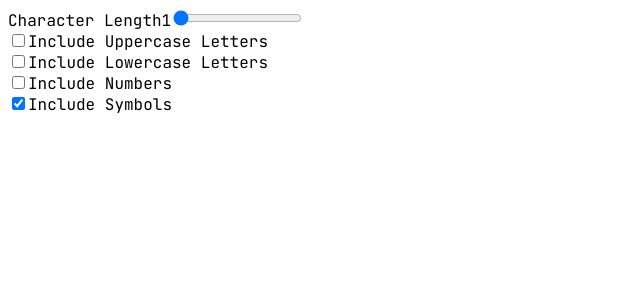
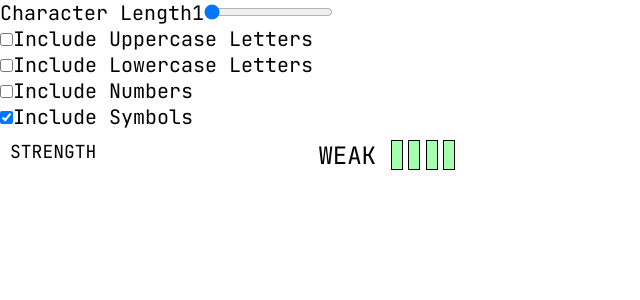
Before and after one commit to nikeshnaik/password_generator, a React (Create React App) app: page / in a window 1280 px wide. Shown: the top 300 px of the page, without its empty margins (0-640 px from the left). Built offline with nearby package versions, Linux system fonts and the light colour scheme.

Commit message:
feat: Strength Indicator Implemented

```diff
--- a/package.json
+++ b/package.json
@@ -6,12 +6,15 @@
     "@testing-library/jest-dom": "^5.16.5",
     "@testing-library/react": "^13.4.0",
     "@testing-library/user-event": "^13.5.0",
+    "gh-pages": "^4.0.0",
     "react": "^18.2.0",
     "react-dom": "^18.2.0",
     "react-scripts": "5.0.1",
     "web-vitals": "^2.1.4"
   },
   "scripts": {
+    "predeploy": "npm run build",
+    "deploy": "gh-pages -d build",
     "start": "react-scripts start",
     "build": "react-scripts build",
     "test": "react-scripts test",
@@ -34,5 +37,6 @@
       "last 1 firefox version",
       "last 1 safari version"
     ]
-  }
+  },
+  "homepage": "https://nikeshnaik.github.io/password_generator"
 }
--- a/src/App.css
+++ b/src/App.css
@@ -1 +1,3 @@
-.App {}
+.App {
+  font-size: 2rem;
+}
--- a/src/App.js
+++ b/src/App.js
@@ -2,6 +2,7 @@ import './App.css';
 import FilterBox from './components/FilterBox/filterbox';
 
 import { useState } from "react"
+import StrengthIndicator from './components/StrengthIndicator/strengthindicator';
 
 function App() {
 
@@ -32,6 +33,7 @@ function App() {
   return (
     <div className="App">
       <FilterBox filterChecksboxes={filterChecksboxes} characterLen={characterLen} handleCharacterLen={handleCharacterLen} handleCheckbox={handleCheckbox} />
+      <StrengthIndicator strength_class="strong" strength_string="WEAK" />
     </div>
   );
 }
--- /dev/null
+++ b/src/components/StrengthIndicator/strengthindicator.jsx
@@ -0,0 +1,40 @@
+import styles from "./strengthindicator.module.css"
+
+
+function StrengthIndicator(props) {
+
+    const colorWithStrengthMapping = {
+        "weak": styles.weak,
+        "too_weak": styles.too_weak,
+        "medium": styles.medium,
+        "strong": styles.strong
+    }
+
+    const indicatingBars = [1, 1, 1, 1].map(item => {
+        return <span className={colorWithStrengthMapping[props.strength_class]}></span >
+    })
+
+    return (
+
+        <div className={styles.container}>
+
+            <span>STRENGTH</span>
+            <div className={styles.indicator}>
+                <span>{props.strength_string}</span>
+                <div className={styles.bars}>
+                    {/* Todo Add bar_color class to based on password strength */}
+                    {/* <span className={styles.bar_color}></span>
+                    <span></span>
+                    <span></span>
+                    <span></span> */}
+                    {indicatingBars}
+                </div>
+            </div>
+
+        </div>
+
+    )
+}
+
+
+export default StrengthIndicator;
--- /dev/null
+++ b/src/components/StrengthIndicator/strengthindicator.module.css
@@ -0,0 +1,49 @@
+.container {
+    display: flex;
+    width: 47.6rem;
+    /* Todo update widht to parent container */
+    height: 7.2rem;
+    font-size: 1.8rem;
+    justify-content: space-between;
+    padding: 1rem;
+
+}
+
+.indicator {
+    display: flex;
+    height: 3.1rem;
+    font-size: 2.4rem;
+}
+
+.indicator>span {
+    margin-right: 1.5rem;
+}
+
+.bars {
+    display: flex;
+    justify-content: space-between;
+    width: 6.4rem;
+    margin-right: 3.1rem;
+}
+
+.bars>span {
+    width: 1rem;
+    height: 2.8rem;
+    border: 0.1rem solid black;
+}
+
+.too_weak {
+    background-color: var(--bright-red)
+}
+
+.medium {
+    background-color: var(--pale-yellow)
+}
+
+.strong {
+    background-color: var(--bright-green);
+}
+
+.weak {
+    background-color: var(--pale-orange);
+}
--- a/src/index.css
+++ b/src/index.css
@@ -9,8 +9,17 @@
   --bright-red: rgb(246, 74, 74);
   --pale-orange: rgb(251, 124, 88);
   --pale-yellow: rgb(248, 205, 101);
+
 }
 
-body {
+* {
+  margin: 0;
+  padding: 0;
+  box-sizing: inherit;
+}
+
+html {
+
   font-family: 'JetBrains Mono', monospace;
+  font-size: 62.5%;
 }
```
Also changed, not shown: 2 other files (tests, documents, lock files or other folders).
